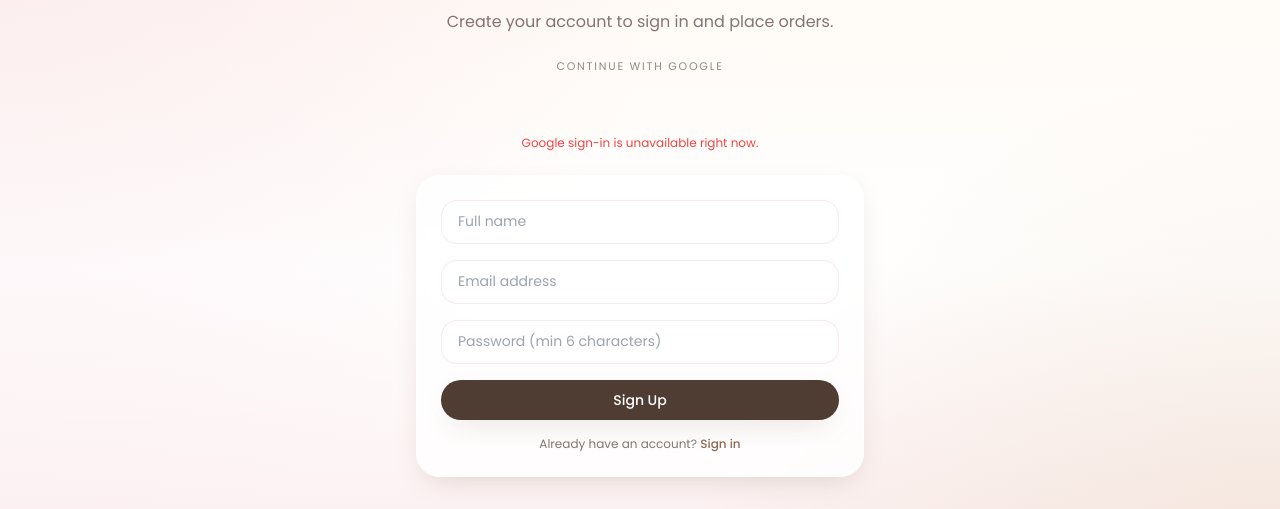
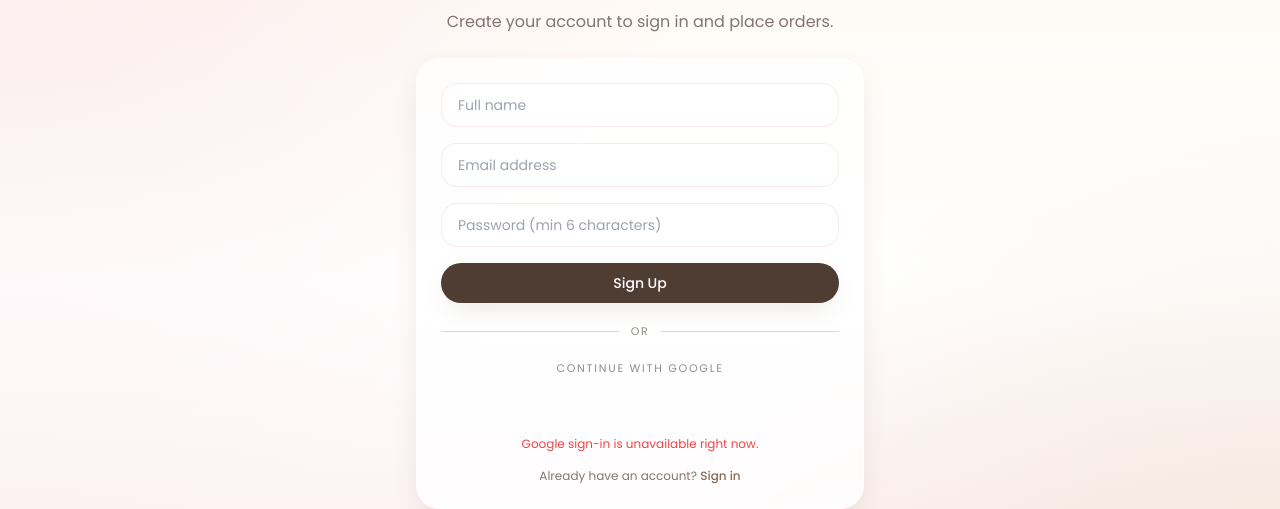
Before and after one commit to itsmierrrrr/Cake-Shop, a React (Vite) app: page /signup in a window 1280 px wide. Shown: the part 139-648 px from the top of the page. Built offline with nearby package versions, Linux system fonts and the light colour scheme; no server answers.

Commit message:
restructure the signin buttons

```diff
--- a/src/pages/signin-page.tsx
+++ b/src/pages/signin-page.tsx
@@ -69,8 +69,6 @@ export function SignInPage() {
           <p className="section-copy">Sign in to place orders and complete checkout.</p>
         </div>
 
-        <GoogleAuthButton label="Continue with Google" onCredential={handleGoogleCredential} />
-
         <form onSubmit={handleSubmit} className="glass-card space-y-4 p-6">
           <Input
             required
@@ -89,6 +87,12 @@ export function SignInPage() {
           <Button type="submit" className="w-full">
             Sign In
           </Button>
+          <div className="flex items-center gap-3 py-1">
+            <span className="h-px flex-1 bg-truffle/20 dark:bg-[#f6dfd0]/20" />
+            <span className="text-[11px] uppercase tracking-[0.14em] text-truffle/60 dark:text-[#f6dfd0]/60">or</span>
+            <span className="h-px flex-1 bg-truffle/20 dark:bg-[#f6dfd0]/20" />
+          </div>
+          <GoogleAuthButton label="Continue with Google" onCredential={handleGoogleCredential} />
           <p className="text-center text-xs text-truffle/70 dark:text-[#f6dfd0]/70">
             New here?{' '}
             <Link to="/signup" className="font-medium text-cocoa underline-offset-2 hover:underline dark:text-[#f2cdb8]">
--- a/src/pages/signup-page.tsx
+++ b/src/pages/signup-page.tsx
@@ -56,8 +56,6 @@ export function SignUpPage() {
           <p className="section-copy">Create your account to sign in and place orders.</p>
         </div>
 
-        <GoogleAuthButton label="Continue with Google" onCredential={handleGoogleCredential} />
-
         <form onSubmit={handleSignUp} className="glass-card space-y-4 p-6">
           <Input
             required
@@ -82,6 +80,12 @@ export function SignUpPage() {
           <Button type="submit" className="w-full">
             Sign Up
           </Button>
+          <div className="flex items-center gap-3 py-1">
+            <span className="h-px flex-1 bg-truffle/20 dark:bg-[#f6dfd0]/20" />
+            <span className="text-[11px] uppercase tracking-[0.14em] text-truffle/60 dark:text-[#f6dfd0]/60">or</span>
+            <span className="h-px flex-1 bg-truffle/20 dark:bg-[#f6dfd0]/20" />
+          </div>
+          <GoogleAuthButton label="Continue with Google" onCredential={handleGoogleCredential} />
           <p className="text-center text-xs text-truffle/70 dark:text-[#f6dfd0]/70">
             Already have an account?{' '}
             <Link to="/signin" className="font-medium text-cocoa underline-offset-2 hover:underline dark:text-[#f2cdb8]">
```
